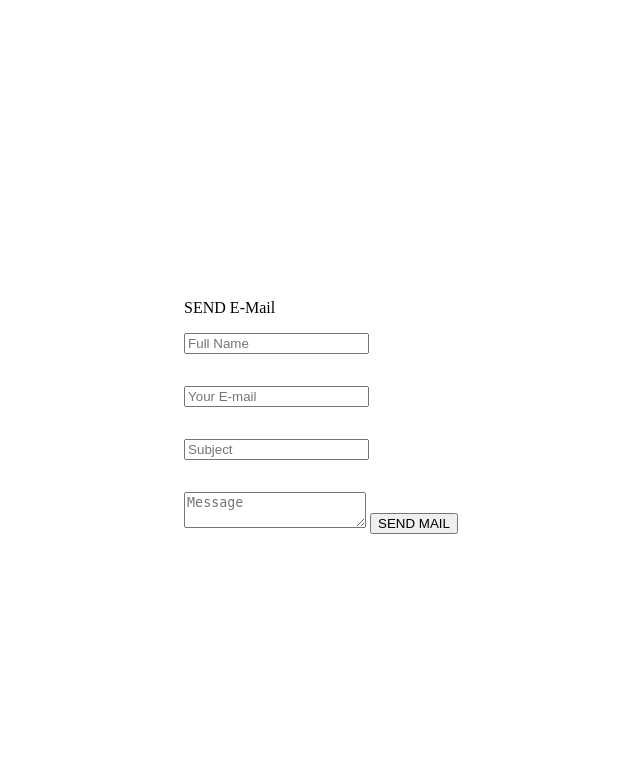
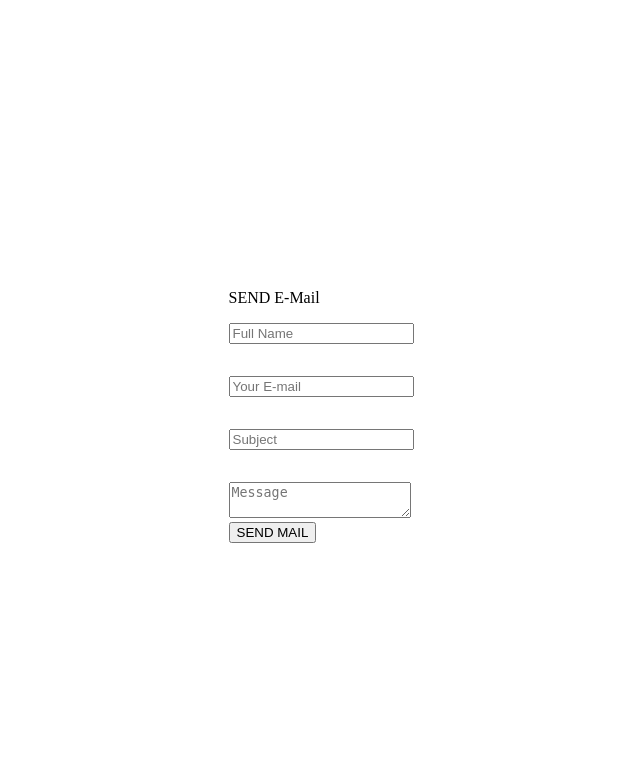
Before and after one commit to DeenoDev/PHP-Contact-Form, a PHP site: page / in a window 1280 px wide. Shown: the top 783 px of the page, without its empty margins (319-959 px from the left). Run offline with PHP 8.4, Linux system fonts and the light colour scheme.

Commit message:
Repositioned button on contact form.

```diff
--- a/style.css
+++ b/style.css
@@ -14,3 +14,7 @@ main{
     align-items: center;
     justify-content: center;
 }
+
+button{
+    display: block;
+}
```
